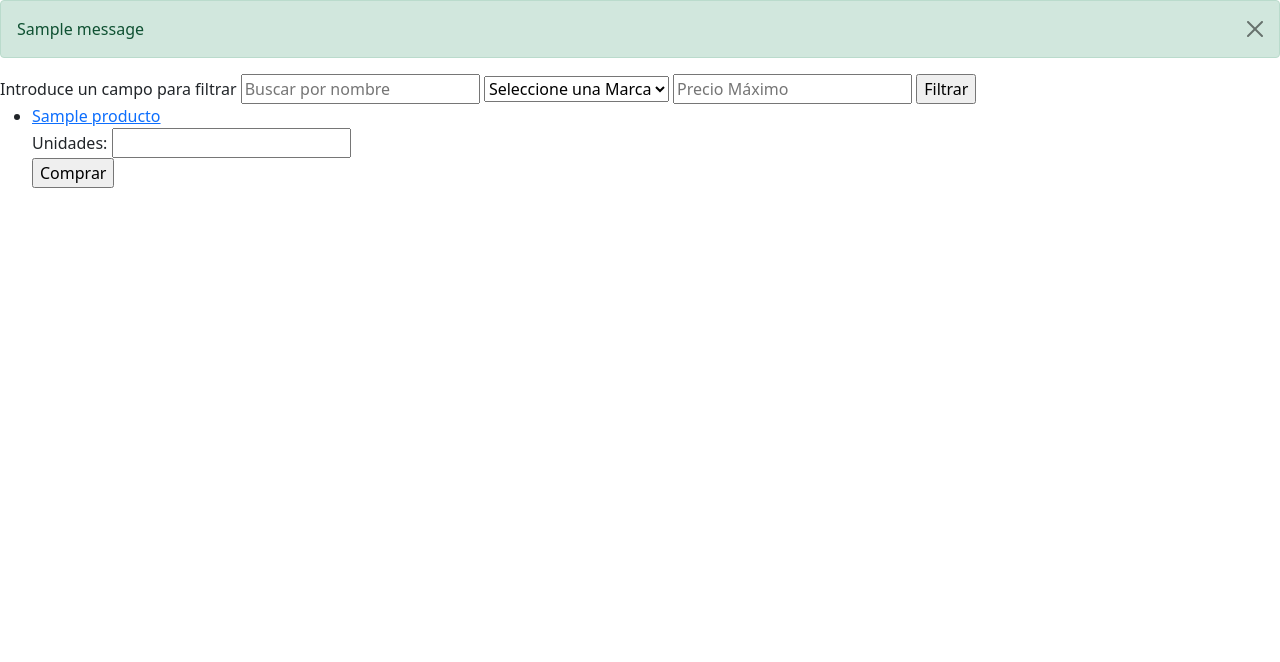
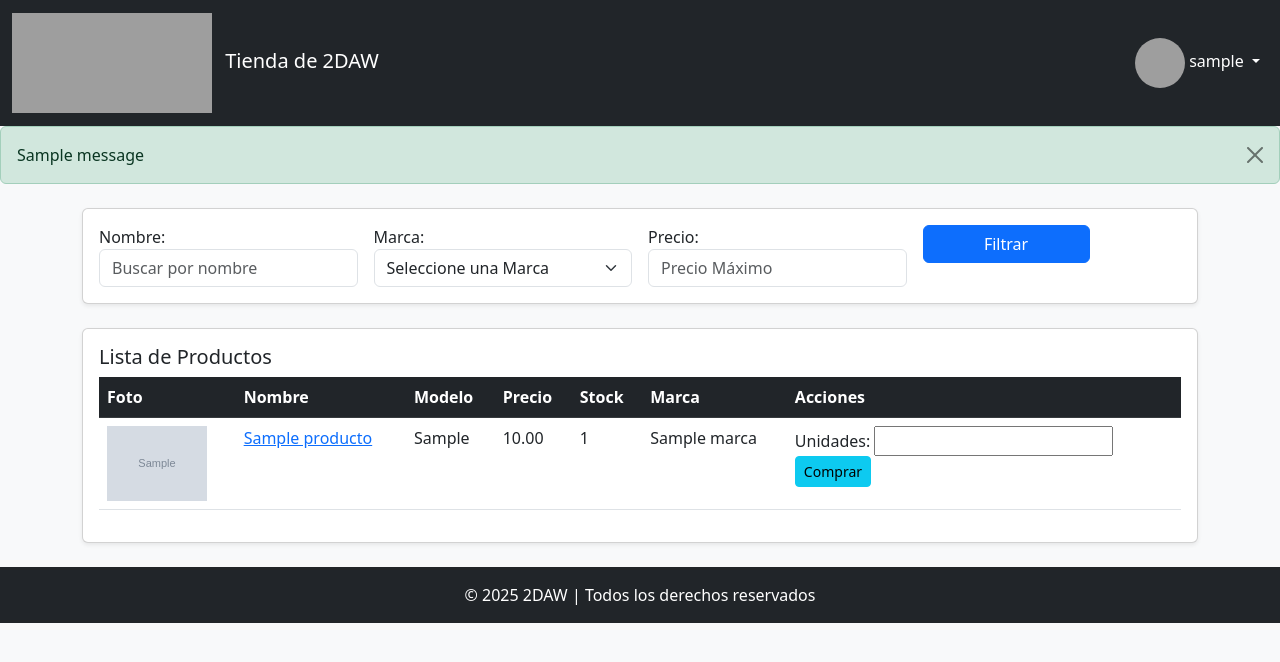
Before and after one commit to jihuertas/tiendavirtual25, a Django app: page / in a window 1280 px wide. Shown: the top 662 px of the page. Run offline with Django 5.2, Linux system fonts and the light colour scheme; a user stored in the database is signed in; tables that the repository leaves empty hold one stand-in row (values such as "Sample post"); grey boxes marked "Sample" are stand-in pictures; one stand-in notice (Sample message) is shown; grey boxes are pictures that could not be loaded.

Commit message:
con diseño y extension de base

```diff
--- /dev/null
+++ b/tienda/templates/basesite.html
@@ -0,0 +1,14 @@
+<!DOCTYPE html>
+<html lang="es">
+<head>
+    <meta charset="UTF-8">
+    <meta name="viewport" content="width=device-width, initial-scale=1">
+    <title>2DAW's site</title>
+    <link href="https://cdn.jsdelivr.net/npm/bootstrap@5.3.0/dist/css/bootstrap.min.css" rel="stylesheet">
+    <script src="https://cdn.jsdelivr.net/npm/bootstrap@5.3.0/dist/js/bootstrap.bundle.min.js"></script>
+
+{% block base %}
+
+{% endblock %}
+
+</html>
--- a/tienda/templates/tienda/base.html
+++ b/tienda/templates/tienda/base.html
@@ -1,22 +1,58 @@
-<!DOCTYPE html>
-<html lang="en">
-<head>
-    <meta charset="UTF-8">
-    <meta name="viewport" content="width=device-width, initial-scale=1.0">
-    <title>Document</title>
-    <link href="https://cdn.jsdelivr.net/npm/bootstrap@5.0.2/dist/css/bootstrap.min.css" rel="stylesheet" integrity="sha384-EVSTQN3/azprG1Anm3QDgpJLIm9Nao0Yz1ztcQTwFspd3yD65VohhpuuCOmLASjC" crossorigin="anonymous">
+{% extends 'basesite.html' %}
+
+{% block base %}
 </head>
-<body>
+<body class="bg-light">
+
+    <!-- Navbar -->
+    <nav class="navbar navbar-expand-lg navbar-dark bg-dark">
+        <div class="container-fluid">
+            <a class="navbar-brand" href="#">
+                <img src="https://picsum.photos/200/100" alt="Logo" class="me-2"> Tienda de 2DAW
+            </a>
+            <button class="navbar-toggler" type="button" data-bs-toggle="collapse" data-bs-target="#navbarNav">
+                <span class="navbar-toggler-icon"></span>
+            </button>
+            <div class="collapse navbar-collapse justify-content-end" id="navbarNav">
+                <ul class="navbar-nav">
+                    <li class="nav-item dropdown">
+                        <a class="nav-link dropdown-toggle text-white" href="{% url 'compra_listado' %}" role="button" data-bs-toggle="dropdown">
+                            <img src="https://picsum.photos/50/50" class="rounded-circle" alt="User"> {{user.username}}
+                        </a>
+                        <ul class="dropdown-menu dropdown-menu-end">
+                            <li><a class="dropdown-item" href="#">Perfil</a></li>
+                            {% if user.is_staff %}
+                            <li><a href=""class="dropdown-item" >Informes</a> </li>
+                            {%endif%}
+                            <li><hr class="dropdown-divider"></li>
+                            <li><a href=""class="dropdown-item" >Cerrar Sesión</a> </li>
+
+                        </ul>
+                    </li>
+                </ul>
+            </div>
+        </div>
+    </nav>
+    <!-- Messages -->
     {% if messages %}
     {% for message in messages %}
-        <div class="alert {{ message.tags }} alert-dismissible fade show" role="alert">
-            {{ message }}
-            <button type="button" class="btn-close" data-bs-dismiss="alert" aria-label="Close"></button>
-        </div>
+    <div class="alert {{ message.tags }} alert-dismissible fade show" role="alert">
+        {{ message }}
+        <button type="button" class="btn-close" data-bs-dismiss="alert" aria-label="Close"></button>
+    </div>
     {% endfor %}
-{% endif %}
+    {% endif %}
+
+    <!-- Content -->
     {% block contenido %}
 
     {% endblock %}
+
+
+    <!-- Footer -->
+    <footer class="bg-dark text-white text-center py-3 mt-4">
+        © 2025 2DAW | Todos los derechos reservados
+    </footer>
+
 </body>
-</html>
+{% endblock %}
--- a/tienda/templates/tienda/compra_listado.html
+++ b/tienda/templates/tienda/compra_listado.html
@@ -1,40 +1,101 @@
 {% extends 'tienda/base.html' %}
 
 {% block contenido %}
-    <form method="GET">
-        <label>Introduce un campo para filtrar</label>
-        <input type="text" name="filtro_nombre" placeholder="Buscar por nombre" value = "{{request.GET.filtro_nombre}}"/>
-        <select name="filtro_marca">
+<!-- Filtros -->
+<div class="container my-4">
+    <div class="card shadow-sm">
+        <div class="card-body">
+            <form method="GET" class="row g-3">
+                <div class="col-md-3">
+                    <label>Nombre:</label>
+                    <input type="text" name="filtro_nombre" class='form-control' placeholder="Buscar por nombre"
+                        value="{{request.GET.filtro_nombre}}" />
+                </div>
+                <div class="col-md-3">
+                    <label>Marca:</label>
+                    <select name="filtro_marca" class="form-select">
                         <option value="">Seleccione una Marca</option>
                         {% for marca in marcas %}
-            <option
-            {% if request.GET.filtro_marca == marca.nombre %} selected {% endif %}>
+                        <option {% if request.GET.filtro_marca == marca.nombre %} selected {% endif %}>
                             {{marca.nombre}}
                         </option>
                         {% empty %}
                         <p>No hay marcas a seleccionar</p>
                         {% endfor %}
                     </select>
+                </div>
+                <div class="col-md-3">
+                    <label>Precio:</label>
+                    <input type="number" name="filtro_precio" class='form-control' placeholder="Precio Máximo"
+                        value="{{request.GET.filtro_precio}}">
+                </div>
+                <div class="col-md-2">
+                    <input type="submit" class="btn btn-primary w-100" value="Filtrar">
+                </div>
+            </form>
+        </div>
+    </div>
+</div>
 
-        <input type="number" name="filtro_precio" placeholder="Precio Máximo" value="{{request.GET.filtro_precio}}">
+<!-- Productos -->
+<div class="container">
+    <div class="card shadow-sm">
+        <div class="card-body">
+            <h5 class="card-title">Lista de Productos</h5>
+            <table class="table table-hover">
+                <thead class="table-dark">
+                    <tr>
+                        <th>Foto</th>
+                        <th>Nombre</th>
+                        <th>Modelo</th>
+                        <th>Precio</th>
+                        <th>Stock</th>
+                        <th>Marca</th>
+                        <th>Acciones</th>
+                    </tr>
+                </thead>
+                <tbody>
+                    {% for producto in productos %}
+                    <tr>
+                        <td>{% if producto.foto %}
+                            <img style="max-width: 100px; max-height: 100px" src="{{ producto.foto.url }}" class='img-productos'>
+                            {% endif %}
+                        </td>
+                        <td>
+                            <a href="{% url 'producto_detalle' producto.pk %}">
+                                {{ producto.nombre }}
+                            </a>
+                        </td>
+                        <td>
+                            {{ producto.modelo }}
+                        </td>
+                        <td>
+                            {{ producto.precio }}
+                        </td>
+                        <td>
+                            {{ producto.unidades }}
+                        </td>
+                        <td>
+                            {{ producto.marca }}
+                        </td>
+                        <td>
 
-        <input type="submit" value="Filtrar">
-
-    </form>
-    <ul>
-        {% for producto in productos %}
-            <li>
-                <a href=  "{% url 'checkout' producto.pk %}" >{{producto.nombre}}</a>
                             <form action="{% url 'checkout' producto.pk %}" method="get">
                                 {% csrf_token %}
-                    {{ compra_form}}
+                                {{ compra_form.as_div }}
+                                <button type="submit" class="btn btn-sm btn-info">Comprar</button>
+                            </form>
 
-                    <input type="submit" value="Comprar">
+                        </td>
+                    </tr>
+                    {% empty %}
+                    <p> No hay productos</p>
+                    {% endfor %}
+                </tbody>
+            </table>
+        </div>
+    </div>
+</div>
 
-                </form>
-            </li>
-        {% empty %}
-        <p>No hay productos</p>
-        {% endfor %}
-    </ul>
+
 {% endblock %}
```
Also changed, not shown: tienda/templates/registration/login.html (+3 -10 lines), tienda/templates/tienda/base copy.html (added, +31 -0 lines), tienda/templates/tienda/informes.html (added, +35 -0 lines), media/productos/camisa.jpeg (added), media/productos/gorra.jpeg (added), media/productos/sudadera.jpeg (added). Lines whose indentation alone changed are shown as unchanged.
